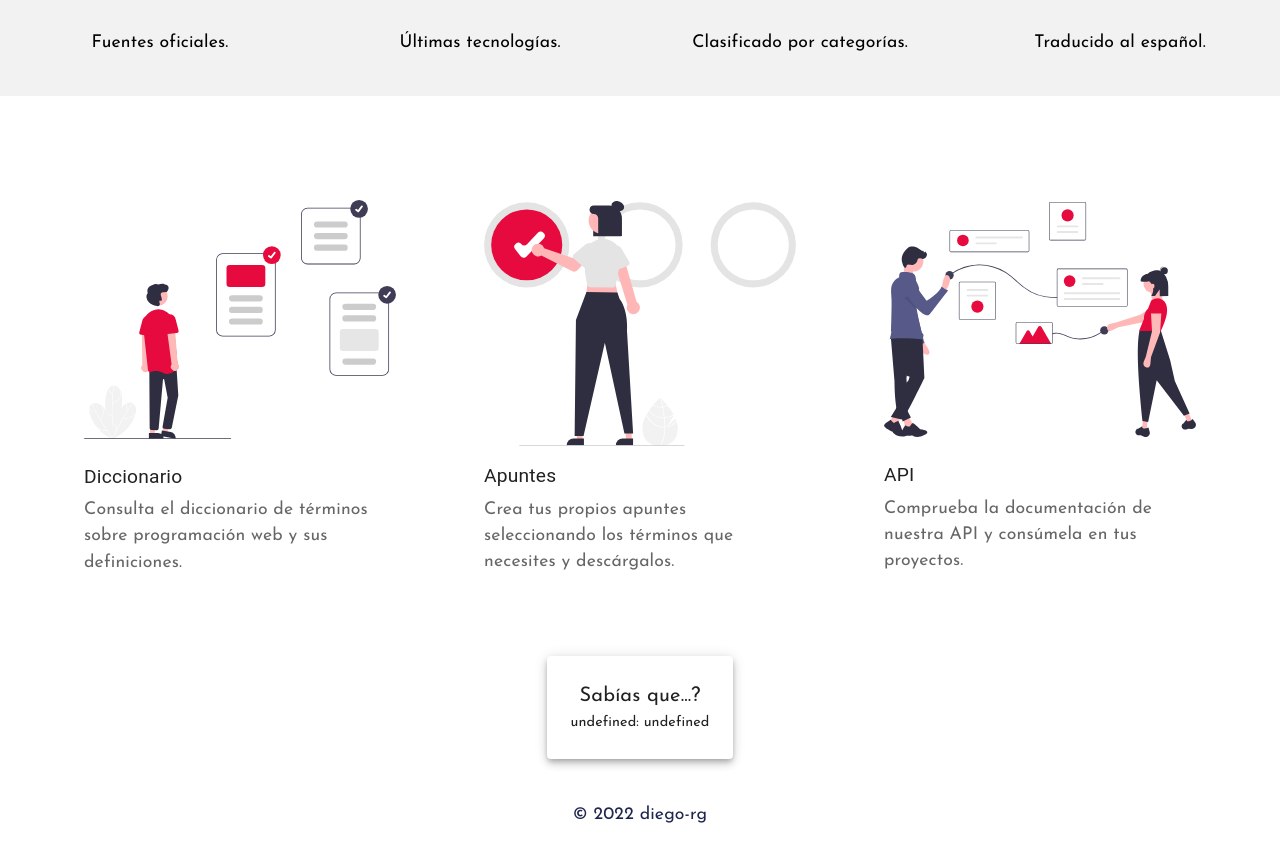
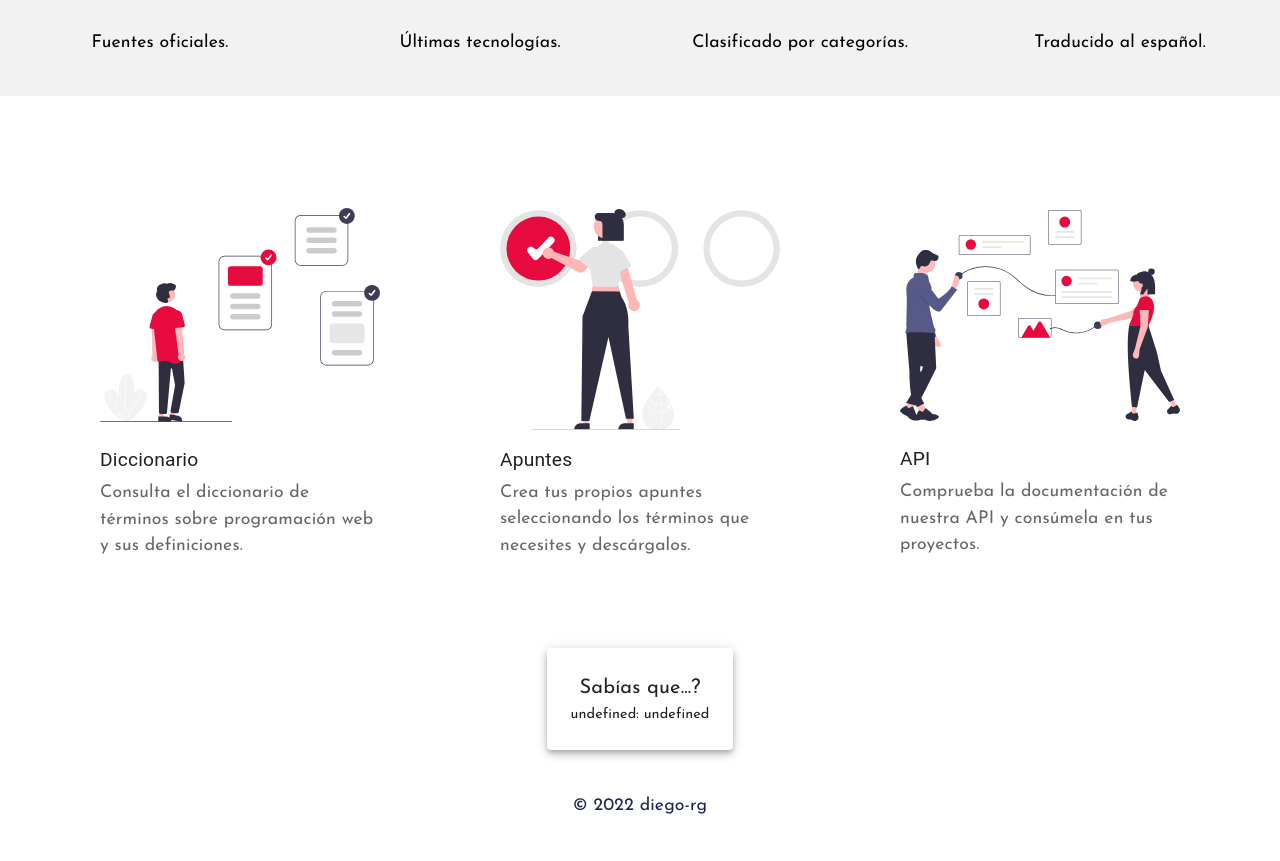
Before and after one commit to diego-rg/react-diccionario-programacion, a React (Create React App) app: page / in a window 1280 px wide. Shown: the part 1011-1872 px from the top of the page. Built offline with nearby package versions, Linux system fonts and the light colour scheme; no server answers.

Commit message:
cards size sm

```diff
--- a/src/components/ShowSections.js
+++ b/src/components/ShowSections.js
@@ -13,7 +13,7 @@ const ShowSections = () => {
       component="section"
       spacing={7}
       container
-      sx={{ marginY: 4 }}
+      sx={{ marginY: 3 }}
       alignItems="center"
       justifyContent="center"
     >
@@ -25,7 +25,7 @@ const ShowSections = () => {
               boxShadow: "none",
             }}
           >
-            <CardActionArea sx={{ padding: 2 }}>
+            <CardActionArea sx={{ padding: 4 }}>
               <CardMedia
                 component="img"
                 height="auto"
@@ -54,7 +54,7 @@ const ShowSections = () => {
               boxShadow: "none",
             }}
           >
-            <CardActionArea sx={{ padding: 2 }}>
+            <CardActionArea sx={{ padding: 4 }}>
               <CardMedia
                 component="img"
                 height="auto"
@@ -83,7 +83,7 @@ const ShowSections = () => {
               boxShadow: "none",
             }}
           >
-            <CardActionArea sx={{ padding: 2 }}>
+            <CardActionArea sx={{ padding: 4 }}>
               <CardMedia
                 component="img"
                 height="auto"
```
